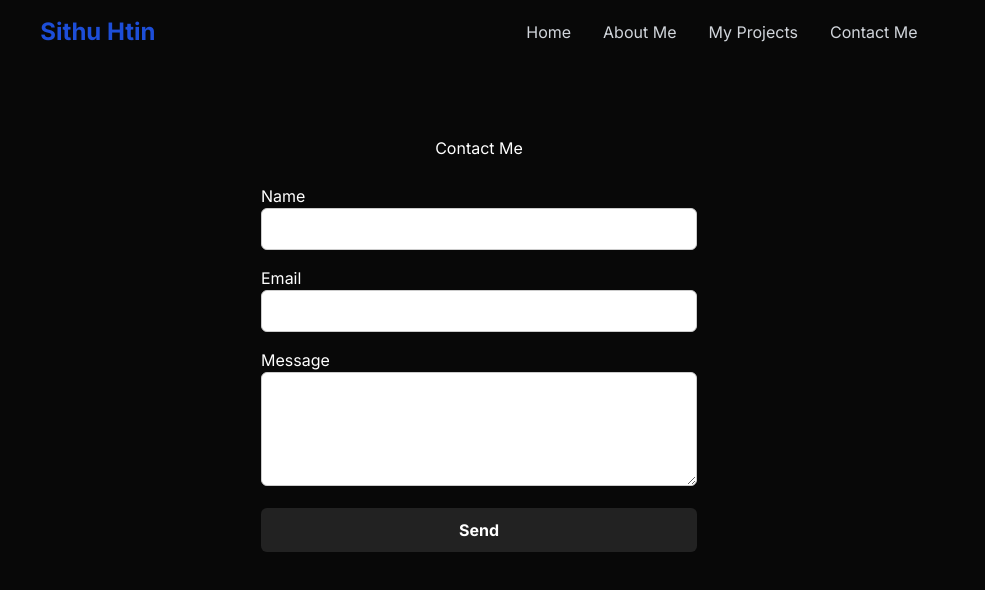
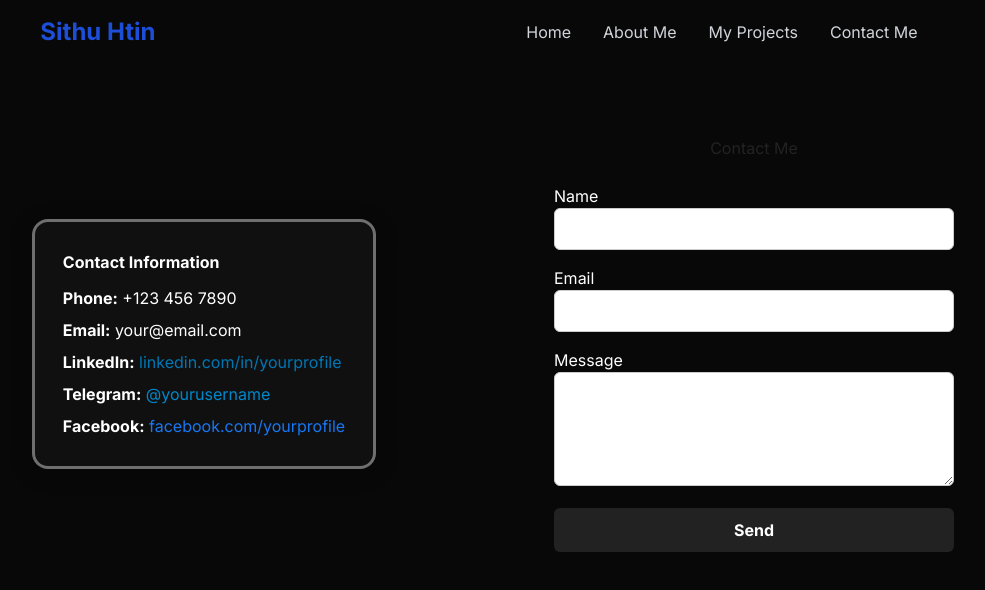
Before and after one commit to SiThuHtin/job-portfolio, a Next.js app: page /contact-me in a window 1280 px wide. Shown: the top 590 px of the page, without its empty margins (161-1146 px from the left). Built offline with nearby package versions, Linux system fonts and the light colour scheme.

Commit message:
contact me section changed

```diff
--- a/app/components2/projectCard.js
+++ b/app/components2/projectCard.js
@@ -5,9 +5,9 @@ import React from "react";
 import { CardBody, CardContainer, CardItem } from "@/component/ui/3d-card";
 import style from '@/app/common.module.css'
 const ThreeDCardDemo = ({title,desc,image}) => {
-  const redirectTobma = () => {
-    window.location.href = "https://www.bmahq.org";
-  };
+  // const redirectTobma = () => {
+  //   window.location.href = "https://www.bmahq.org";
+  // };
   return (
     <div className={style.card}>
       <CardContainer className="inter-var">
--- a/app/contact-me/page.js
+++ b/app/contact-me/page.js
@@ -12,13 +12,70 @@ const ContactMe = () => {
 
   const handleSubmit = (e) => {
     e.preventDefault();
-    // You can add API call here
     setSubmitted(true);
   };
 
   return (
-    <div className={style.card} style={{ maxWidth: 500, margin: "40px auto", padding: 32 }}>
-      <h2 style={{ textAlign: "center", marginBottom: 24 }}>Contact Me</h2>
+    <div
+      style={{
+        display: "flex",
+        flexDirection: "row",
+        gap: "64px",
+        maxWidth: 1100,
+        margin: "40px auto",
+        padding: 32,
+        alignItems: "stretch"
+      }}
+    >
+      {/* Address Card Section */}
+
+      <div style={{
+        flex: 1,
+        display: "flex",
+        justifyContent: "center",
+        alignItems: "center"
+      }}>
+        <div
+          style={{
+            background: "rgba(30, 30, 30, 0.4)", // semi-transparent for glass effect
+            borderRadius: 16,
+            padding: 28,
+            minWidth: 320,
+            boxShadow: "0 4px 24px rgba(0,0,0,0.15)",
+            color: "#fff",
+            border: "3px solid rgba(255,255,255,0.4)", // significant border
+            backdropFilter: "blur(12px)", // glass effect
+            WebkitBackdropFilter: "blur(12px)", // Safari support
+            transition: "box-shadow 0.3s"
+          }}
+        >
+          <h3 style={{ marginBottom: 12, fontWeight: "bold" }}>Contact Information</h3>
+          <div style={{ marginBottom: 8 }}>
+            <strong>Phone:</strong> <a href="tel:+1234567890" style={{ color: "#fff" }}>+123 456 7890</a>
+          </div>
+          <div style={{ marginBottom: 8 }}>
+            <strong>Email:</strong> <a href="mailto:your@email.com" style={{ color: "#fff" }}>your@email.com</a>
+          </div>
+          <div style={{ marginBottom: 8 }}>
+            <strong>LinkedIn:</strong> <a href="https://linkedin.com/in/yourprofile" target="_blank" rel="noopener noreferrer" style={{ color: "#0077b5" }}>linkedin.com/in/yourprofile</a>
+          </div>
+          <div style={{ marginBottom: 8 }}>
+            <strong>Telegram:</strong> <a href="https://t.me/yourusername" target="_blank" rel="noopener noreferrer" style={{ color: "#0088cc" }}>@yourusername</a>
+          </div>
+          <div>
+            <strong>Facebook:</strong> <a href="https://facebook.com/yourprofile" target="_blank" rel="noopener noreferrer" style={{ color: "#1877f3" }}>facebook.com/yourprofile</a>
+          </div>
+        </div>
+      </div>
+      {/* Contact Form Section */}
+      <div style={{
+        flex: 1,
+        display: "flex",
+        justifyContent: "center",
+        alignItems: "center"
+      }}>
+        <div style={{ width: "100%", maxWidth: 400 }}>
+          <h2 style={{ textAlign: "center", marginBottom: 24, color: "#222" }}>Contact Me</h2>
           {submitted ? (
             <div style={{ textAlign: "center", color: "green" }}>
               Thank you for reaching out!
@@ -33,7 +90,7 @@ const ContactMe = () => {
                   value={form.name}
                   onChange={handleChange}
                   required
-              style={{ width: "100%", padding: 8, borderRadius: 6, border: "1px solid #ccc",color: "#222" }}
+                  style={{ width: "100%", padding: 8, borderRadius: 6, border: "1px solid #ccc", color: "#222" }}
                 />
               </div>
               <div style={{ marginBottom: 16 }}>
@@ -44,7 +101,7 @@ const ContactMe = () => {
                   value={form.email}
                   onChange={handleChange}
                   required
-              style={{ width: "100%", padding: 8, borderRadius: 6, border: "1px solid #ccc" ,color: "#222"}}
+                  style={{ width: "100%", padding: 8, borderRadius: 6, border: "1px solid #ccc", color: "#222" }}
                 />
               </div>
               <div style={{ marginBottom: 16 }}>
@@ -55,7 +112,7 @@ const ContactMe = () => {
                   onChange={handleChange}
                   required
                   rows={4}
-              style={{ width: "100%", padding: 8, borderRadius: 6, border: "1px solid #ccc" ,color: "#222"}}
+                  style={{ width: "100%", padding: 8, borderRadius: 6, border: "1px solid #ccc", color: "#222" }}
                 />
               </div>
               <button
@@ -76,6 +133,8 @@ const ContactMe = () => {
             </form>
           )}
         </div>
+      </div>
+    </div>
   );
 };
 
```
Lines whose indentation alone changed are shown as unchanged.
